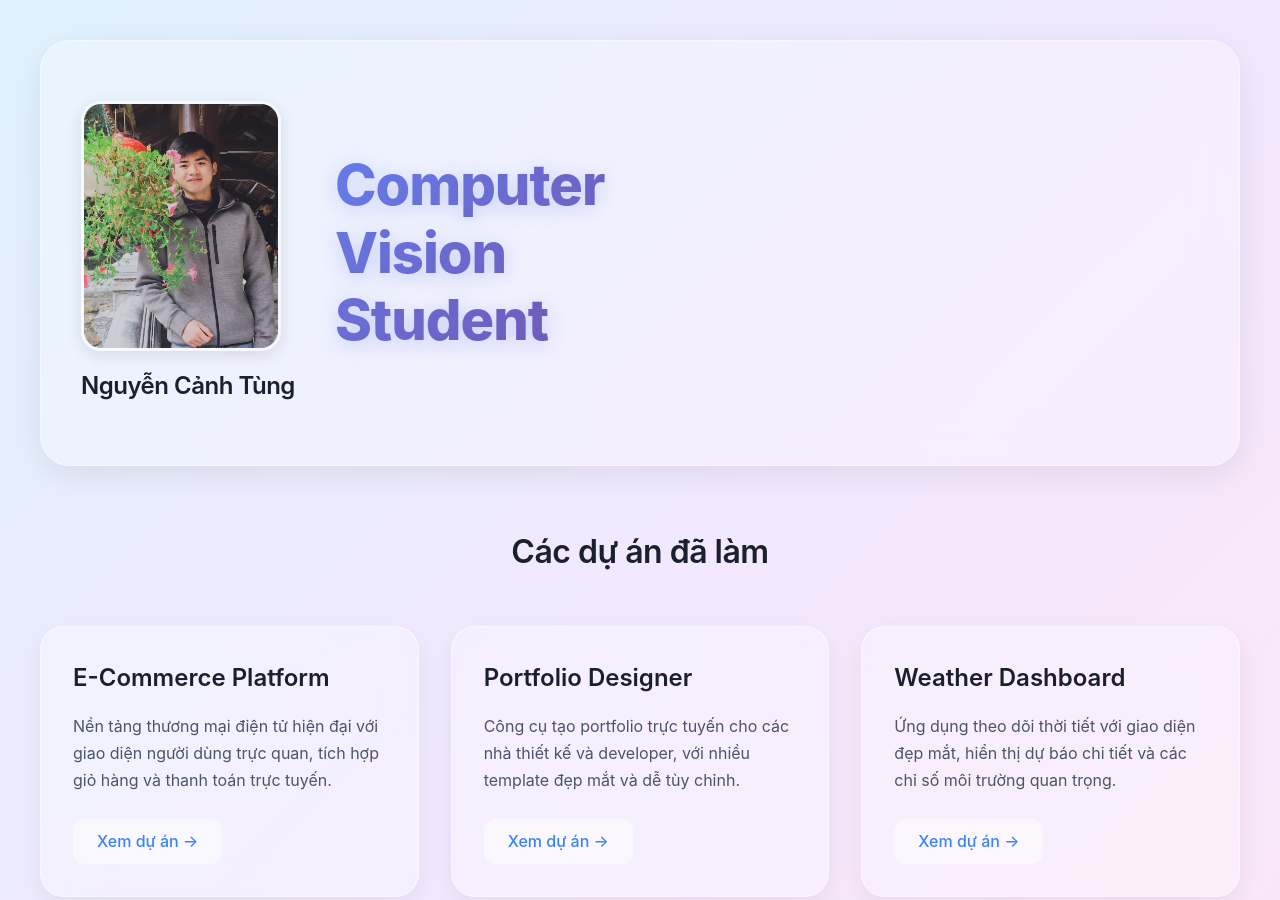
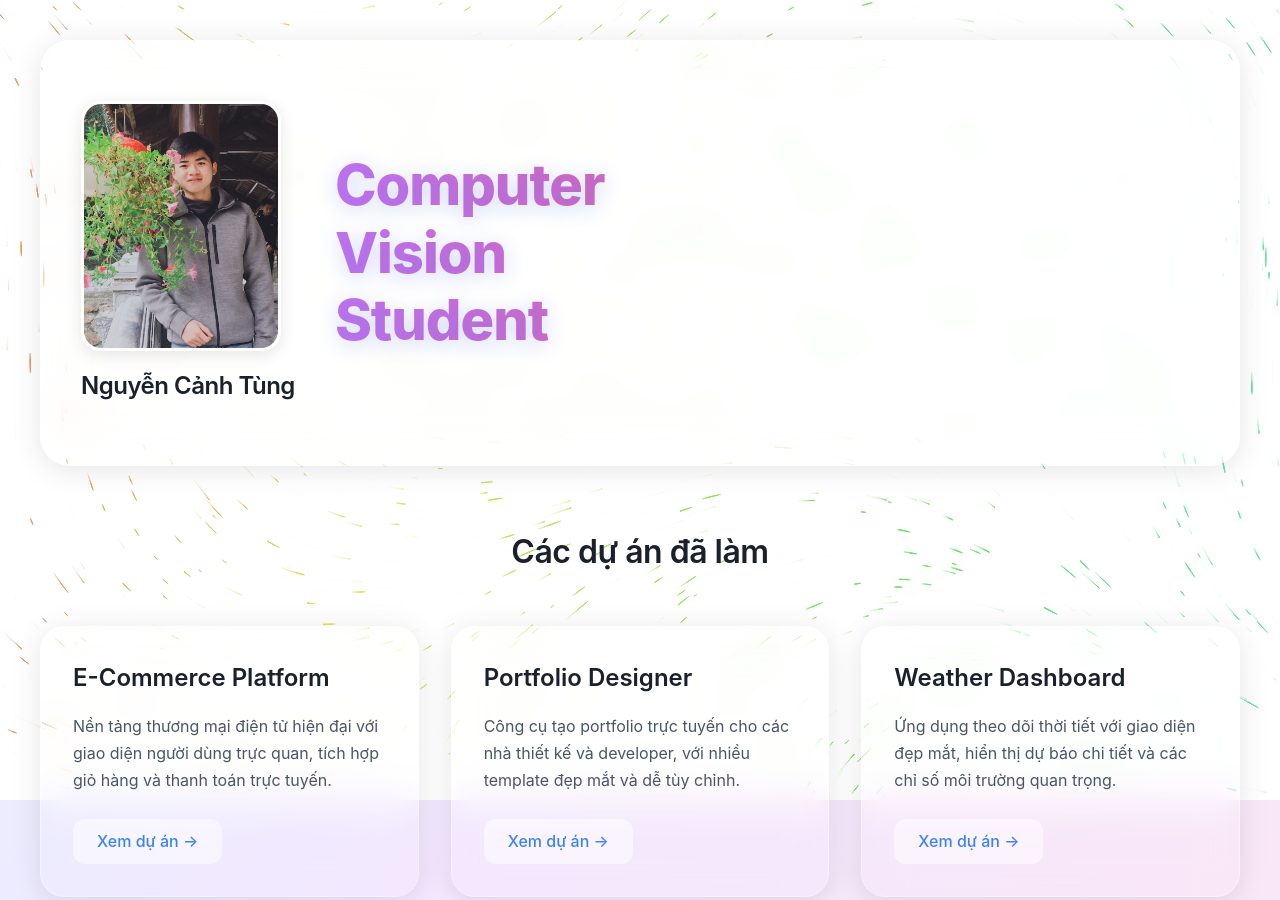
Before and after one commit to canhtungdz/canhtungdz.github.io, a plain HTML site: page index.html in a window 1280 px wide. Shown: the top 900 px of the page. Drawn offline with Linux system fonts and the light colour scheme; animation ran at ten frames a second.

Commit message:
background effect

```diff
--- a/index.html
+++ b/index.html
@@ -1,5 +1,6 @@
 <!DOCTYPE html>
 <html lang="vi">
+
 <head>
     <meta charset="UTF-8">
     <meta name="viewport" content="width=device-width, initial-scale=1.0">
@@ -22,6 +23,19 @@
             background: linear-gradient(135deg, #e0f2fe 0%, #f3e8ff 50%, #fce7f3 100%);
             min-height: 100vh;
             padding: 40px 20px;
+            position: relative;
+            z-index: 1;
+        }
+
+        /* === PARTICLE CANVAS === */
+        #particle-canvas {
+            position: fixed;
+            top: 0;
+            left: 0;
+            width: 100%;
+            height: 100%;
+            z-index: -1;
+            pointer-events: none;
         }
 
         /* === CONTAINER CHÍNH === */
@@ -32,13 +46,15 @@
 
         /* === HEADER - LIQUID GLASS EFFECT === */
         .header-glass {
-            /* Hiệu ứng Liquid Glass */
-            background: rgba(255, 255, 255, 0.25);
+            /* Hiệu ứng Simple Blur - Frosted Glass */
+            background: rgba(255, 255, 255, 0.03);
             backdrop-filter: blur(20px);
             -webkit-backdrop-filter: blur(20px);
-            border: 1px solid rgba(255, 255, 255, 0.4);
+            border: 1px solid rgba(255, 255, 255, 0.3);
+            /* Added subtle border */
             border-radius: 30px;
-            box-shadow: 0 8px 32px rgba(0, 0, 0, 0.08);
+            box-shadow: 0 4px 30px rgba(0, 0, 0, 0.1);
+            /* Added soft shadow */
 
             padding: 60px 40px;
             margin-bottom: 60px;
@@ -53,8 +69,8 @@
         }
 
         .header-glass:hover {
-            box-shadow: 0 12px 40px rgba(0, 0, 0, 0.12);
-            transform: translateY(-2px);
+            /* Minimal hover effect */
+            background: rgba(255, 255, 255, 0.05);
         }
 
         /* Container bên trái chứa avatar và tên */
@@ -96,8 +112,10 @@
             line-height: 1.2;
             letter-spacing: -1px;
 
-            /* Hiệu ứng gradient text nổi bật */
-            background: linear-gradient(135deg, #667eea 0%, #764ba2 50%, #f093fb 100%);
+            /* Hiệu ứng gradient text nổi bật - Modern Neon */
+            background: linear-gradient(to right, #00f260, #0575E6, #c471ed, #f64f59);
+            background-size: 300% auto;
+            animation: gradientText 10s ease infinite, fadeInUp 0.8s ease-out;
             -webkit-background-clip: text;
             -webkit-text-fill-color: transparent;
             background-clip: text;
@@ -105,8 +123,22 @@
             /* Hiệu ứng text shadow để nổi bật hơn */
             text-shadow: 0 4px 20px rgba(102, 126, 234, 0.3);
 
-            /* Animation */
-            animation: fadeInUp 0.8s ease-out;
+            /* Animation combined above */
+            /* animation: fadeInUp 0.8s ease-out; */
+        }
+
+        @keyframes gradientText {
+            0% {
+                background-position: 0% 50%;
+            }
+
+            50% {
+                background-position: 100% 50%;
+            }
+
+            100% {
+                background-position: 0% 50%;
+            }
         }
 
         @keyframes fadeInUp {
@@ -114,6 +146,7 @@
                 opacity: 0;
                 transform: translateY(20px);
             }
+
             to {
                 opacity: 1;
                 transform: translateY(0);
@@ -140,13 +173,15 @@
 
         /* === PROJECT CARD - LIQUID GLASS === */
         .project-card {
-            /* Hiệu ứng Liquid Glass cho từng card */
-            background: rgba(255, 255, 255, 0.3);
-            backdrop-filter: blur(16px);
-            -webkit-backdrop-filter: blur(16px);
-            border: 1px solid rgba(255, 255, 255, 0.5);
+            /* Hiệu ứng Simple Blur cho từng card */
+            background: rgba(255, 255, 255, 0.03);
+            backdrop-filter: blur(20px);
+            -webkit-backdrop-filter: blur(20px);
+            border: 1px solid rgba(255, 255, 255, 0.3);
+            /* Added subtle border */
             border-radius: 24px;
-            box-shadow: 0 8px 24px rgba(0, 0, 0, 0.06);
+            box-shadow: 0 4px 30px rgba(0, 0, 0, 0.1);
+            /* Added soft shadow */
 
             padding: 32px;
             transition: all 0.4s cubic-bezier(0.4, 0, 0.2, 1);
@@ -156,10 +191,9 @@
 
         /* Hiệu ứng hover - nâng lên và sáng hơn */
         .project-card:hover {
-            transform: translateY(-8px);
-            box-shadow: 0 16px 40px rgba(0, 0, 0, 0.12);
-            background: rgba(255, 255, 255, 0.4);
-            border-color: rgba(255, 255, 255, 0.6);
+            transform: translateY(-4px);
+            background: rgba(255, 255, 255, 0.06);
+            /* Removed border-color change */
         }
 
         /* Hiệu ứng ánh sáng khi hover */
@@ -288,7 +322,9 @@
         }
     </style>
 </head>
+
 <body>
+    <canvas id="particle-canvas"></canvas>
     <div class="container">
         <!-- === HEADER / GIỚI THIỆU === -->
         <header class="header-glass">
@@ -412,7 +448,7 @@
         // === JAVASCRIPT CHO HIỆU ỨNG NHẸ NHÀNG ===
 
         // Thêm hiệu ứng fade-in khi trang load
-        document.addEventListener('DOMContentLoaded', function() {
+        document.addEventListener('DOMContentLoaded', function () {
             const cards = document.querySelectorAll('.project-card');
             const header = document.querySelector('.header-glass');
 
@@ -452,6 +488,136 @@
                 }
             });
         });
+
+        // === FLOW FIELD PARTICLE EFFECT ===
+        const canvas = document.getElementById('particle-canvas');
+        const ctx = canvas.getContext('2d');
+
+        let particlesArray = [];
+        let flowField;
+        let flowFieldAnimation;
+        let hue = 0; // Global hue for color cycling
+
+        // Flow Field Settings
+        const flowFieldSettings = {
+            zoom: 0.005, // Controls the scale of the noise/pattern
+            curve: 0.8,  // Controls how curvy the paths are
+            speed: 0.5,  // Particle speed (Slower)
+            particleCount: 800, // Number of particles
+            trailOpacity: 0.12 // Medium fade (smoother than 0.2, cleaner than 0.05)
+        };
+
+        // Set canvas size
+        canvas.width = window.innerWidth;
+        canvas.height = window.innerHeight;
+
+        class Particle {
+            constructor() {
+                this.x = Math.random() * canvas.width;
+                this.y = Math.random() * canvas.height;
+                this.history = [{ x: this.x, y: this.y }];
+                this.maxLength = Math.random() * 10 + 5;
+                this.angle = 0;
+                this.speed = Math.random() * 1 + 0.5;
+                this.timer = this.maxLength * 2;
+                // Color is now dynamic in draw()
+            }
+
+            draw() {
+                ctx.beginPath();
+                ctx.moveTo(this.history[0].x, this.history[0].y);
+                for (let i = 0; i < this.history.length; i++) {
+                    ctx.lineTo(this.history[i].x, this.history[i].y);
+                }
+                // Dynamic HSL Color:
+                // Hue based on X position + global hue timer
+                // Saturation: 70% (vibrant but not neon burn)
+                // Lightness: 60% (visible on light/dark backgrounds)
+                const finalHue = (this.x * 0.1 + hue) % 360;
+
+                ctx.strokeStyle = `hsla(${finalHue}, 70%, 60%, 0.8)`;
+                ctx.stroke();
+            }
+
+            update() {
+                this.timer--;
+                if (this.timer >= 1) {
+                    // Calculate angle based on position (Pseudo-noise using sin/cos)
+                    // This creates the "Flow Field" effect without an external noise library
+                    let x = this.x * flowFieldSettings.zoom;
+                    let y = this.y * flowFieldSettings.zoom;
+                    this.angle = (Math.cos(x) + Math.sin(y)) * flowFieldSettings.curve;
+
+                    this.x += Math.cos(this.angle) * this.speed;
+                    this.y += Math.sin(this.angle) * this.speed;
+
+                    this.history.push({ x: this.x, y: this.y });
+                    if (this.history.length > this.maxLength) {
+                        this.history.shift();
+                    }
+                } else if (this.history.length > 1) {
+                    this.history.shift();
+                } else {
+                    this.reset();
+                }
+
+                // Wrap around screen
+                if (this.x > canvas.width) { this.x = 0; this.resetHistory(); }
+                else if (this.x < 0) { this.x = canvas.width; this.resetHistory(); }
+                if (this.y > canvas.height) { this.y = 0; this.resetHistory(); }
+                else if (this.y < 0) { this.y = canvas.height; this.resetHistory(); }
+            }
+
+            reset() {
+                this.x = Math.random() * canvas.width;
+                this.y = Math.random() * canvas.height;
+                this.history = [{ x: this.x, y: this.y }];
+                this.timer = this.maxLength * 2;
+            }
+
+            resetHistory() {
+                this.history = [{ x: this.x, y: this.y }];
+            }
+        }
+
+        function init() {
+            particlesArray = [];
+            // Calculate particle count based on screen area to keep performance consistent
+            const area = canvas.width * canvas.height;
+            const count = Math.floor(area / 2000); // Adjust density here
+
+            for (let i = 0; i < count; i++) {
+                particlesArray.push(new Particle());
+            }
+        }
+
+        function animate() {
+            flowFieldAnimation = requestAnimationFrame(animate);
+
+            // Create trail effect by not fully clearing the canvas
+            ctx.fillStyle = `rgba(255, 255, 255, ${flowFieldSettings.trailOpacity})`;
+            ctx.fillRect(0, 0, canvas.width, canvas.height);
+
+            for (let i = 0; i < particlesArray.length; i++) {
+                particlesArray[i].update();
+                particlesArray[i].draw();
+            }
+
+            // Cycle hue over time
+            hue += 0.5;
+        }
+
+        window.addEventListener('resize', () => {
+            canvas.width = window.innerWidth;
+            canvas.height = window.innerHeight;
+            cancelAnimationFrame(flowFieldAnimation);
+            init();
+            animate();
+        });
+
+        init();
+        animate();
     </script>
 </body>
+
 </html>
```
